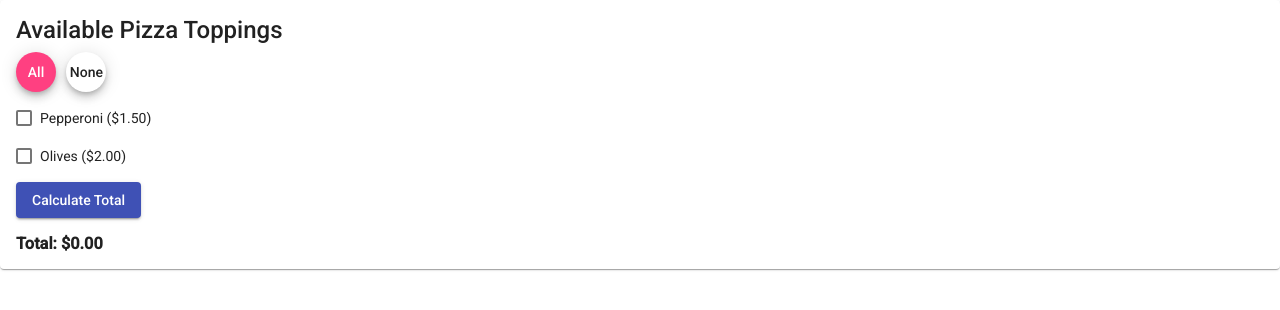
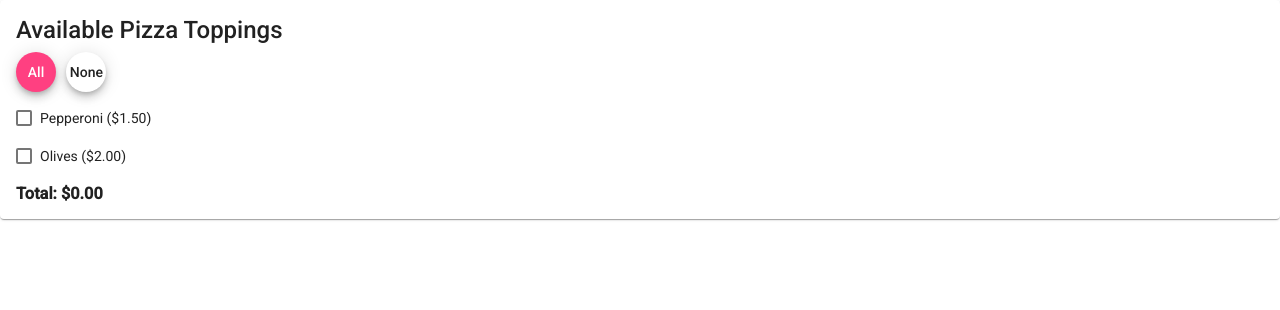
Before and after one commit to trogers9119/components, an Angular app: page / in a window 1280 px wide. Shown: the top 310 px of the page. Built offline with nearby package versions, Linux system fonts and the light colour scheme.

Commit message:
Used TS getter property to automatically calculate the total cost

```diff
--- a/src/app/pizza-toppings/pizza-toppings.component.html
+++ b/src/app/pizza-toppings/pizza-toppings.component.html
@@ -31,6 +31,7 @@
         </p>
 
         <button
+            *ngIf='false'
             (click)='calculateTotal()'
             mat-raised-button
             color='primary'
--- a/src/app/pizza-toppings/pizza-toppings.component.ts
+++ b/src/app/pizza-toppings/pizza-toppings.component.ts
@@ -20,12 +20,13 @@ export class PizzaToppingsComponent implements OnInit {
 
   pizzaToppings: PizzaToppingDisplay[] = [];
 
-  total = 0;
+  // total = 0;
 
-  public calculateTotal() {
+  // A "read only" getter TS property
+  public get total() {  //this is getting a property not declaring/defining a method
       //console.log('here');
 
-      this.total = this.pizzaToppings
+      return this.pizzaToppings
         .filter(x => x.checked)
         .reduce(
           (acc, x) => acc + x.price
```
